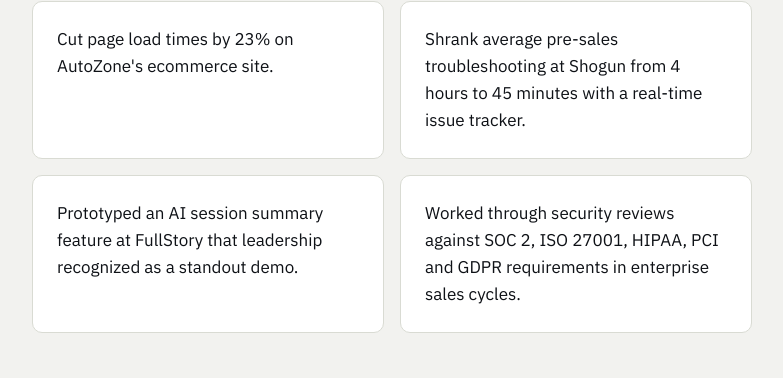
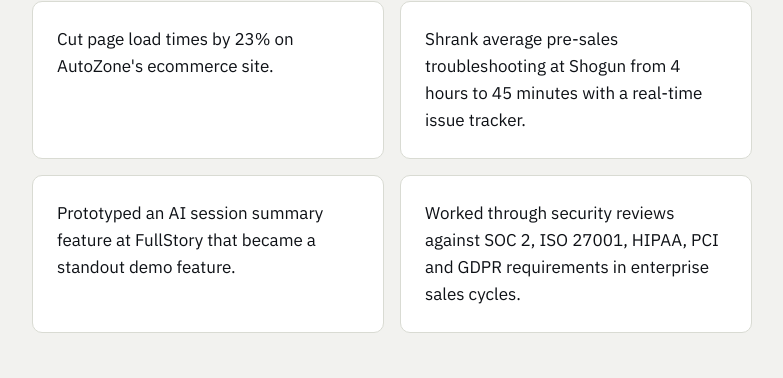
Before and after one commit to dfrho/sureground-tech, a Next.js app: page /about in a window 1280 px wide. Shown: the part 1272-1650 px from the top of the page, without its empty margins (248-1031 px from the left). Built offline with nearby package versions, Linux system fonts and the light colour scheme.

Commit message:
p2: FullStory proof point wording
Co-Authored-By: Claude Opus 5.5 <noreply@anthropic.com>

```diff
--- a/content/facts.ts
+++ b/content/facts.ts
@@ -122,7 +122,7 @@ export const facts = {
     },
     {
       id: "fullstory-ai-summary",
-      text: "Prototyped an AI session summary feature at FullStory that leadership recognized as a standout demo.",
+      text: "Prototyped an AI session summary feature at FullStory that became a standout demo feature.",
     },
     {
       id: "security-reviews",
```
